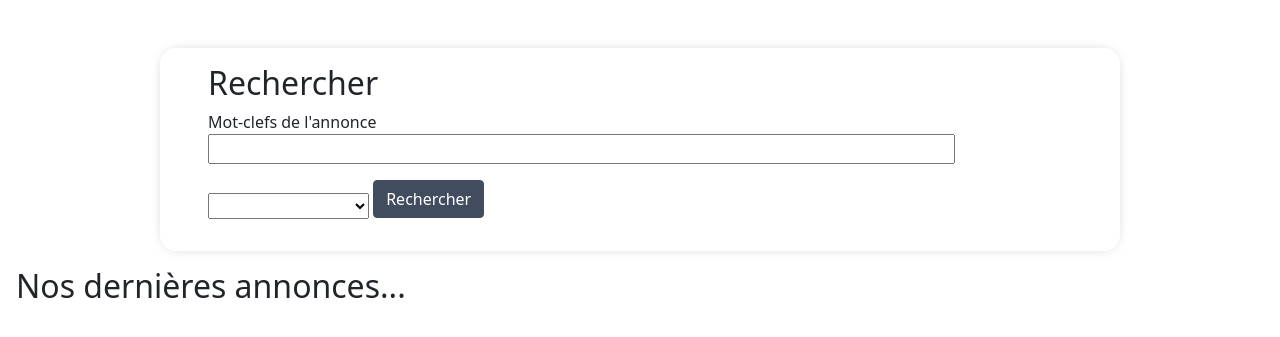
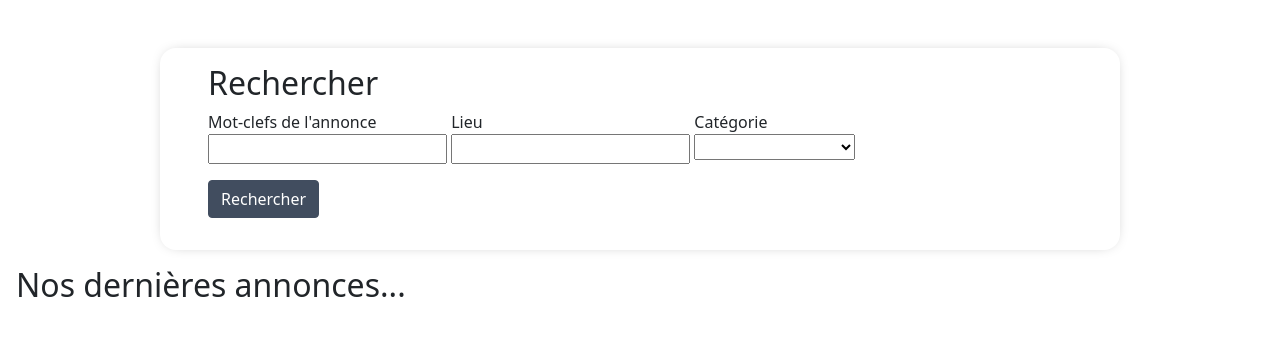
Before and after one commit to DylanCharton/Leboncoin-like, a PHP site: page / in a window 1280 px wide. Shown: the part 70-407 px from the top of the page. Run offline with PHP 8.4, Linux system fonts and the light colour scheme; data that the repository does not hold is empty.

Commit message:
search done

```diff
--- a/class/Annonce.php
+++ b/class/Annonce.php
@@ -149,19 +149,21 @@ class Annonce extends Database
 
     }
 
-    public function searchAnnonce($keywords, $category){
+    public function searchAnnonce($keywords, $category, $localisation){
       $select = "SELECT * FROM annonces WHERE 1=1";
       $param = array();
 
       if(!empty($category)){
-
         $select .= " && categorie_annonce = ?";
         array_push($param, $category);
       }
       if(!empty($keywords)){
-
         $select .= " && title_annonce LIKE ?";
         array_push($param, '%'.$keywords.'%');
+      }
+      if(!empty($localisation)){
+        $select.= " && loc_annonce LIKE ?";
+        array_push($param, '%'.$localisation.'%');
       }
       $sql = $this->connect()->prepare($select);
       $sql->execute($param);
--- a/css/style.css
+++ b/css/style.css
@@ -45,6 +45,10 @@ h1{
 
 }
 
+/* input[name='keyword-field']{
+    width: 20rem;
+} */
+
 .btn-success{
     background-color: rgb(65, 77, 95);
     border : 1px solid rgb(65, 77, 95);
--- a/index.php
+++ b/index.php
@@ -21,14 +21,24 @@
         <div id="search-engine" class="px-5 py-3 mt-5">
             <h2>Rechercher</h2>
             <form action="" method="post" id="search-form">
+                <div class="d-inline-flex flex-column">
                     <label for="keyword-field">Mot-clefs de l'annonce</label>
-                <input type="text" name="keyword-field" size="75">
+                    <input type="text" name="keyword-field">
+                </div>
+                <div class="d-inline-flex flex-column">
+                    <label for="localisation-search">Lieu</label>
+                    <input type="text" name="localisation-search">
+                </div>
+                <div class="d-inline-flex flex-column">
+                    <label for="category-search">Catégorie</label>
                     <select name="category-search" id="category-search">
                         <option value=""></option>
                         <option value="Vente Immobilière">Vente Immobilière</option>
                         <option value="Voitures">Voitures</option>
                         <option value="Multimedia">Multimedia</option>
                     </select>
+                </div>
+                <br>
                 <input type="submit" name="search-submit" value="Rechercher" class="btn btn-success">
             </form>
         </div>
@@ -46,7 +56,7 @@
         <div class="mx-4 d-flex flex-wrap justify-content-center">
             <?php
             if(isset($_POST['search-submit'])){
-                $allAds->display($allAds->searchAnnonce($_POST['keyword-field'], $_POST['category-search']));
+                $allAds->display($allAds->searchAnnonce($_POST['keyword-field'], $_POST['category-search'], $_POST['localisation-search']));
 
             } else {
 
```
Lines whose indentation alone changed are shown as unchanged.
